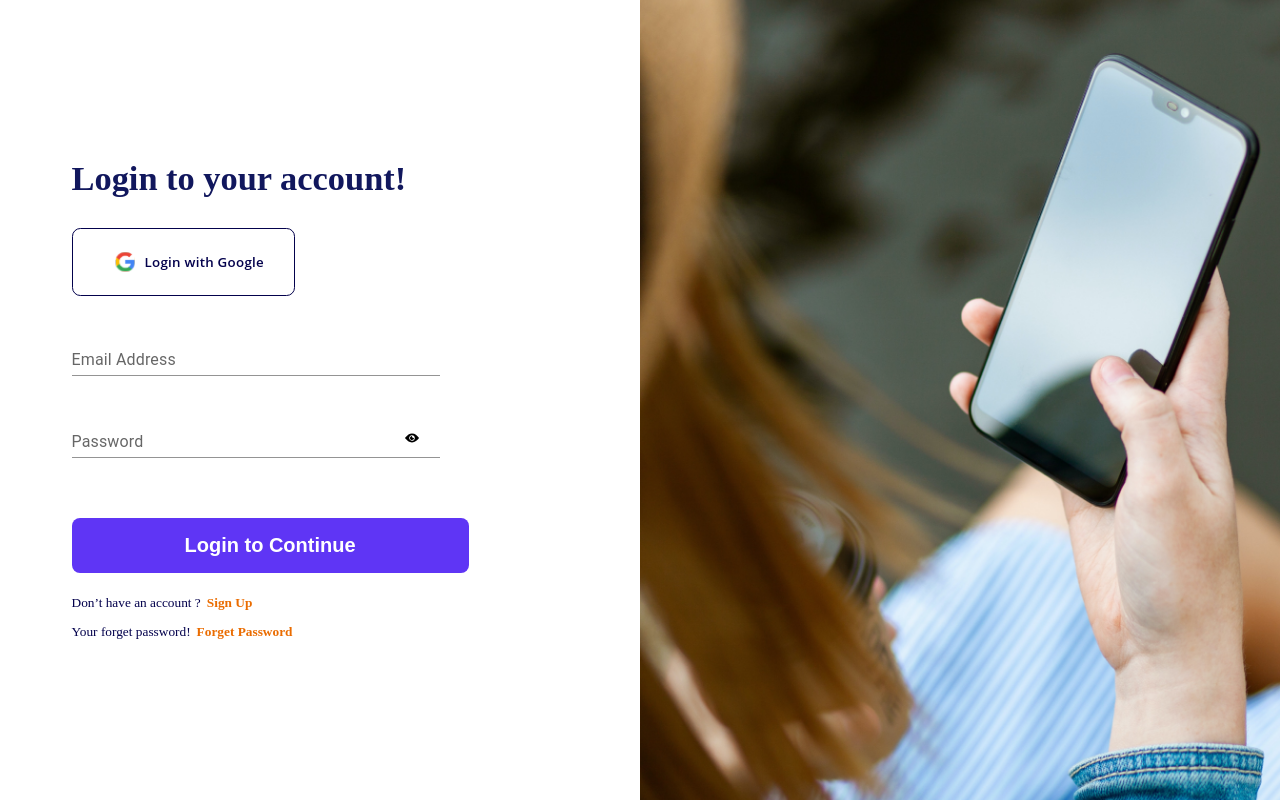
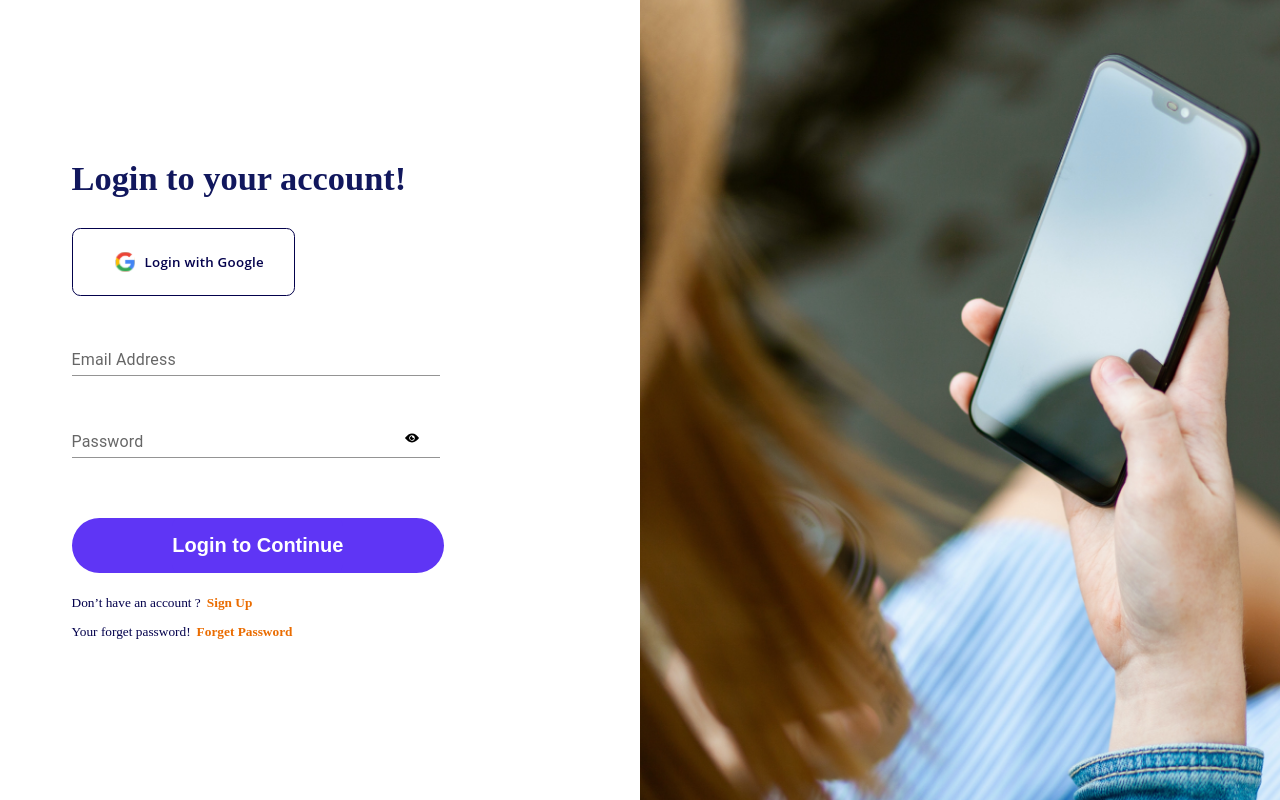
Before and after one commit to yeasin5060/react_my_chart, a React (Vite) app: page /login in a window 1280 px wide. Built offline with nearby package versions, Linux system fonts and the light colour scheme.

Commit message:
update_validation_012

```diff
--- a/src/Pages/Home/SectionHome/HomeUserlist/HomeUserlist.jsx
+++ b/src/Pages/Home/SectionHome/HomeUserlist/HomeUserlist.jsx
@@ -3,8 +3,9 @@ import './HomeUserlist.css'
 import { BsThreeDotsVertical } from "react-icons/bs";
 import { LiaSearchSolid } from "react-icons/lia";
 import { FaPlus } from "react-icons/fa6";
+import { FaMinus } from "react-icons/fa6";
 import Groupusers from '../../../../Components/Groupusers/Groupusers';
-import { getDatabase, ref, onValue , set , push } from "firebase/database";
+import { getDatabase, ref, onValue , set , push ,remove } from "firebase/database";
 import { useSelector, useDispatch } from 'react-redux'
 
 const HomeUserlist = () => {
@@ -12,6 +13,7 @@ const HomeUserlist = () => {
     const alldata = useSelector((state) => state.logindata.value)
     const db = getDatabase();
     let [userList , setUserList] = useState([])
+    let [requesttogol , setRequesttogol] = useState(false)
 
     useEffect(()=>{
         const userListRef = ref(db, 'usersdata');
@@ -37,6 +39,14 @@ const HomeUserlist = () => {
             receiveremail : sendrequestinfo.email,
         });
         alert("Friend Request Succesful")
+        setRequesttogol(true)
+        console.log(sendrequestinfo)
+    }
+    let cancelrequest = (cancel)=>{
+        remove(ref(db, 'friendrequest/' + cancel.id))
+        alert("Request Cancel")
+        setRequesttogol(false)
+        console.log(cancel)
     }
   return (
     <section id='user_list'>
@@ -70,9 +80,17 @@ const HomeUserlist = () => {
                                     </div>
                                 </div>
                                 <div className='user_list_profile_add_btn'>
-                                    <button onClick={() => sendrequest (item)} className='user_list_profile_btn'>
-                                        <FaPlus className='user_list_profile_add' />
-                                    </button>
+                                    {
+                                        requesttogol
+                                        ?
+                                        <button onClick={() => cancelrequest (item)} className='user_list_profile_btn'>
+                                            <FaMinus className='user_list_profile_add' />
+                                        </button>
+                                        :
+                                        <button onClick={() => sendrequest (item)} className='user_list_profile_btn'>
+                                            <FaPlus className='user_list_profile_add' />
+                                        </button>
+                                    }
                                 </div>
                             </div>
                         ))
--- a/src/Pages/Login/Login.css
+++ b/src/Pages/Login/Login.css
@@ -51,16 +51,26 @@
 }
 .login_page_btn{
     margin-top: 60px;
+    display: flex;
+    justify-content: center;
+    align-items: center;
+    border-radius: 86px;
+    background: #5F35F5;
+    cursor: pointer;
+    width: 75%;
 }
 .login_btn{
     font-size: 20px;
     font-weight: 600;
-    padding: 16px 113px;
+    padding: 16px 0;
     border-radius: 8px;
     cursor: pointer;
     border: none;
     background: #5F35F5;
     color: #fff;
+}
+.oval{
+    padding: 13px 0;
 }
 .login_page_signin{
     width: 368px;
--- a/src/Pages/Login/Login.jsx
+++ b/src/Pages/Login/Login.jsx
@@ -17,6 +17,7 @@ import { getAuth, signInWithEmailAndPassword, signOut } from "firebase/auth";
 import { useNavigate } from "react-router-dom";
 import { useSelector, useDispatch } from 'react-redux'
 import { loginuserdata } from '../../Slice/Userslice';
+import { Oval } from 'react-loader-spinner';
 
 const style = {
   position: 'absolute',
@@ -53,6 +54,7 @@ const Login = () => {
   }
   let loginBtn = ()=>{
     setLoginvalidationerros(validaiton(formdata))
+    setReactLoder(true)
       signInWithEmailAndPassword(auth, formdata.email, formdata.password)
         .then((userCredential) => {
           if(userCredential.user.emailVerified){
@@ -68,6 +70,7 @@ const Login = () => {
           const errorCode = error.code;
             if(errorCode == "auth/invalid-credential"){
               setLoginvalidationerros({email:"Signin your email"});
+              setReactLoder(false)
             }else{
               loginvalidationerros.email = " ";
             }
@@ -117,7 +120,7 @@ const Login = () => {
   const handleClose = () => setOpen(false);
 
   let forgetclose = ()=>{
-    setOpen(false)
+    setOpen(true)
   }
 
   let [sendLink, setSendLink] = useState({})
@@ -142,6 +145,7 @@ const Login = () => {
       }
       return (sendLink);
   }
+  let [ reactLoder , setReactLoder] = useState (false)
 
   return (
     <section id='login_page'>
@@ -175,7 +179,21 @@ const Login = () => {
                   </div>
                 </div>
                 <div className='login_page_btn'>
-                  <button onClick={loginBtn} className='login_btn'>Login to Continue</button>
+                {
+                    reactLoder
+                    ?
+                    (<Oval
+                      visible={true}
+                      height="30"
+                      width="30"
+                      color="#fff"
+                      ariaLabel="oval-loading"
+                      wrapperStyle={{}}
+                      wrapperClass="oval"
+                      />)
+                      :
+                      <button onClick={loginBtn} className='login_btn'>Login to Continue</button>
+                  }
                 </div>
                 <div className='login_page_signin'>
                   < span className='login_page_span'>Don’t have an account ?<Link className='login_page_em' to = "/">Sign Up</Link></span>
--- a/src/Pages/Signin/Sigin.jsx
+++ b/src/Pages/Signin/Sigin.jsx
@@ -148,7 +148,8 @@ const Sigin = () => {
               </div>
               <div className='signin_page_btn'>
                   {
-                    reactLoder ?
+                    reactLoder
+                    ?
                     (<Oval
                       visible={true}
                       height="30"
```
